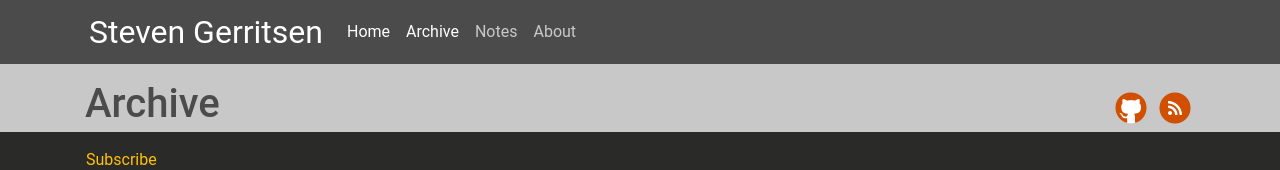
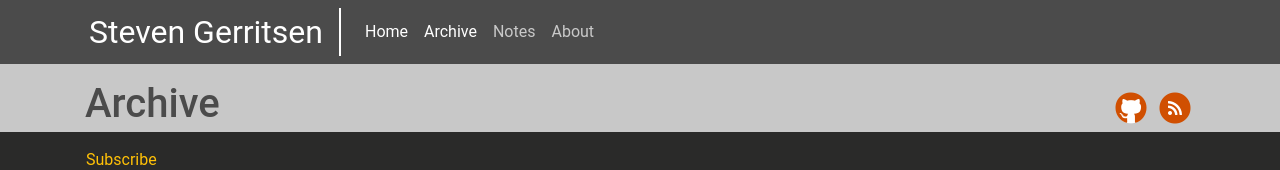
Before and after one commit to Steeff0/steeff0.github.io, a Jekyll site: the page built from pages/archive.html, in a window 1280 px wide. Shown: the top 170 px of the page. Built offline with Jekyll 4.4.1, drawn with Linux system fonts in a browser that asks for light colours; some web fonts are replaced.

Commit message:
Change title-bar

```diff
--- a/_sass/_customize.scss
+++ b/_sass/_customize.scss
@@ -1,2 +1,3 @@
 @import "custom/syntax-highlighting";
 @import "custom/icons";
+@import "custom/navbar";
--- a/_sass/custom/_navbar.scss
+++ b/_sass/custom/_navbar.scss
@@ -1,6 +1,8 @@
 .navbar {
   .navbar-brand {
+    @include media-breakpoint-up(lg) {
       border-right: 2px solid $white !important;
       padding-right: $spacer;
+    }
   }
 }
```
